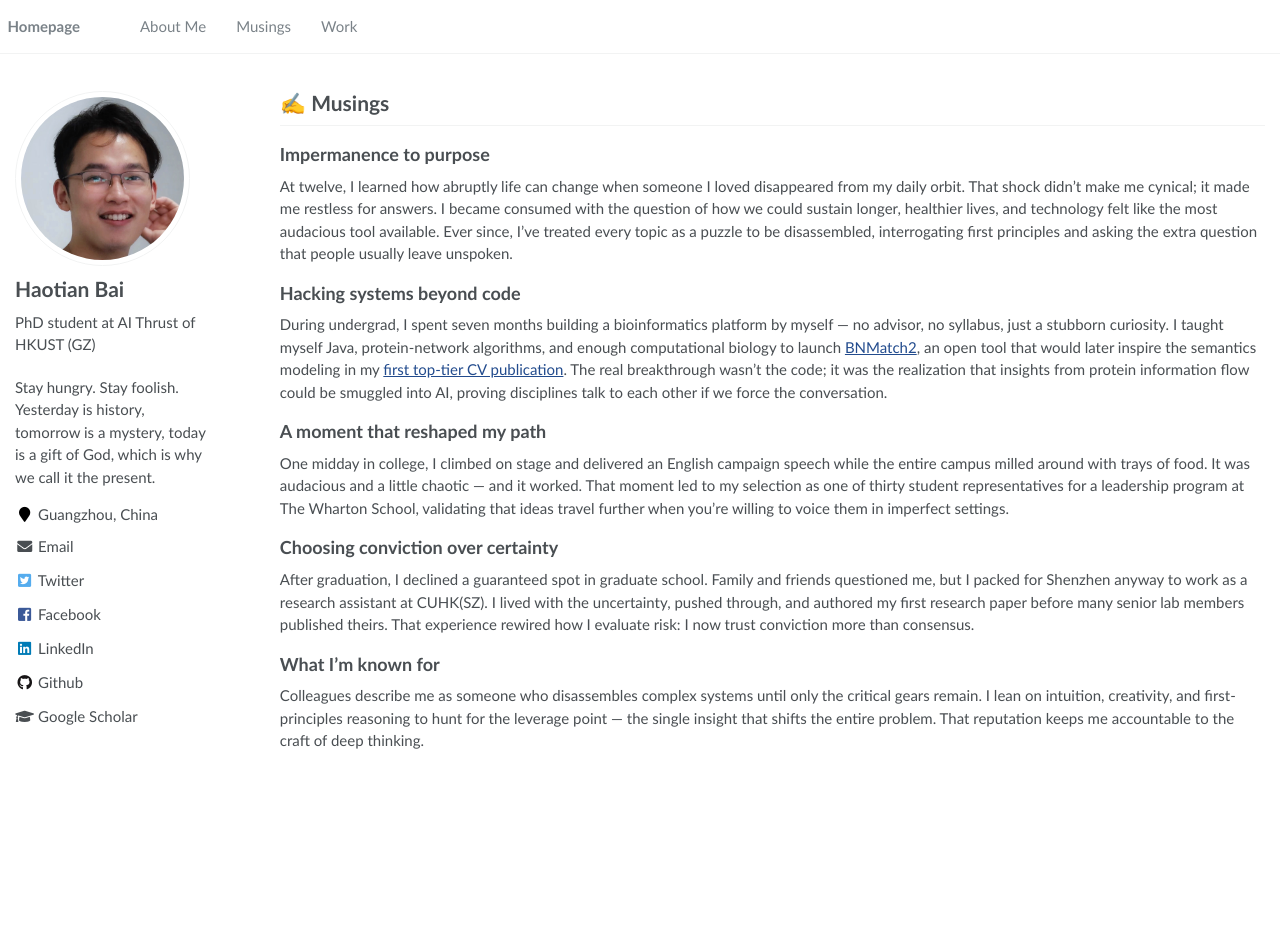
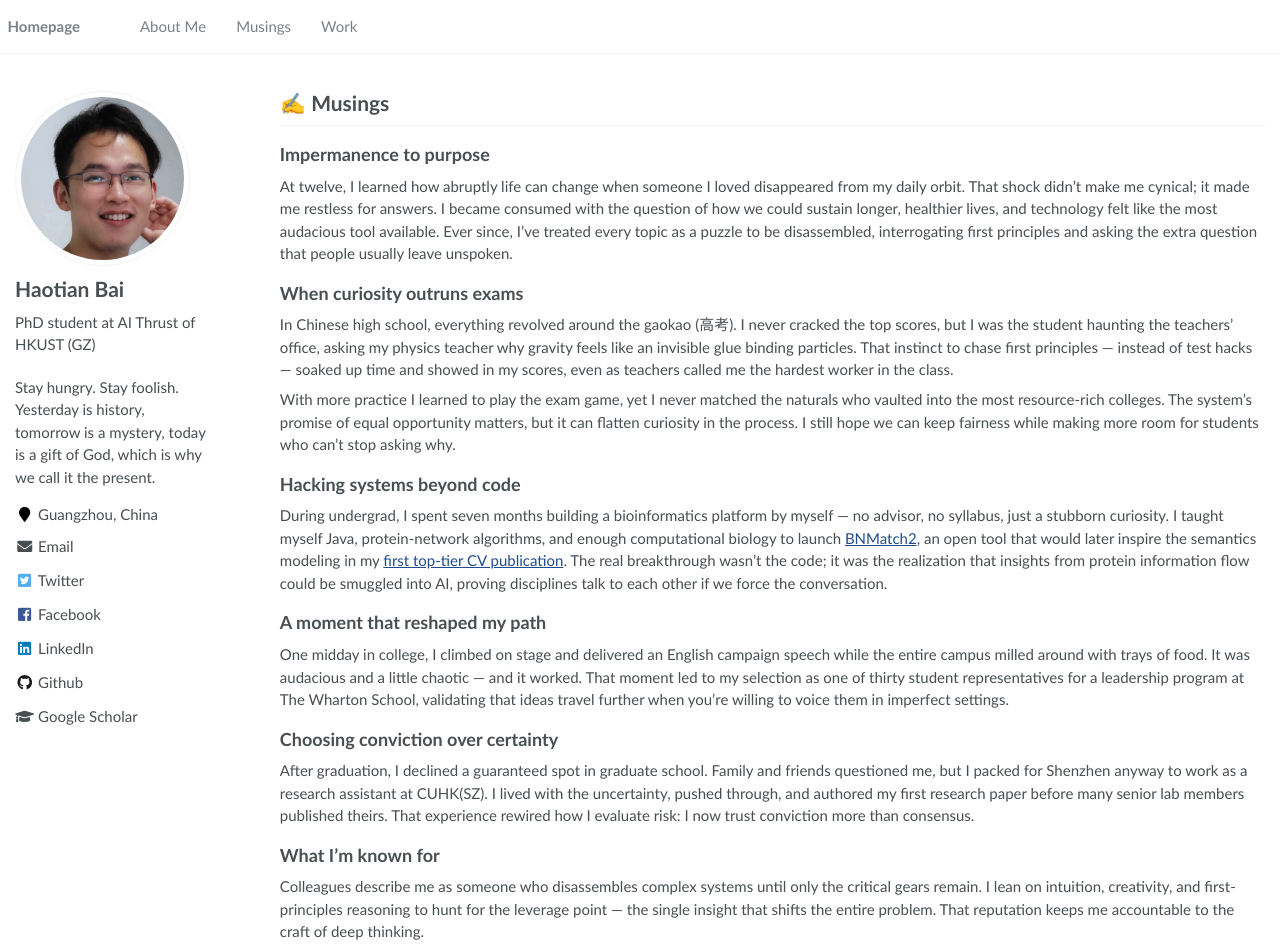
Before and after one commit to hbai98/hbai98.github.io, a Jekyll site: the page built from _pages/includes/essays.md, in a window 1280 px wide and 950 px high. Built offline with Jekyll 4.4.1, drawn with Linux system fonts in a browser that asks for light colours; our own code applies the rules of GitHub Pages for plain Markdown files.

Commit message:
Add new essay section on curiosity in education, discussing the impact of the gaokao system on student learning and exploration.

```diff
--- a/_pages/includes/essays.md
+++ b/_pages/includes/essays.md
@@ -5,6 +5,11 @@
 
 ## Impermanence to purpose
 At twelve, I learned how abruptly life can change when someone I loved disappeared from my daily orbit. That shock didn’t make me cynical; it made me restless for answers. I became consumed with the question of how we could sustain longer, healthier lives, and technology felt like the most audacious tool available. Ever since, I’ve treated every topic as a puzzle to be disassembled, interrogating first principles and asking the extra question that people usually leave unspoken.
+
+## When curiosity outruns exams
+In Chinese high school, everything revolved around the gaokao (高考). I never cracked the top scores, but I was the student haunting the teachers’ office, asking my physics teacher why gravity feels like an invisible glue binding particles. That instinct to chase first principles — instead of test hacks — soaked up time and showed in my scores, even as teachers called me the hardest worker in the class.
+
+With more practice I learned to play the exam game, yet I never matched the naturals who vaulted into the most resource-rich colleges. The system’s promise of equal opportunity matters, but it can flatten curiosity in the process. I still hope we can keep fairness while making more room for students who can’t stop asking why.
 
 ## Hacking systems beyond code
 During undergrad, I spent seven months building a bioinformatics platform by myself — no advisor, no syllabus, just a stubborn curiosity. I taught myself Java, protein-network algorithms, and enough computational biology to launch [BNMatch2](https://apps.cytoscape.org/apps/bnmatch2), an open tool that would later inspire the semantics modeling in my [first top-tier CV publication](https://arxiv.org/pdf/2207.10447). The real breakthrough wasn’t the code; it was the realization that insights from protein information flow could be smuggled into AI, proving disciplines talk to each other if we force the conversation.
```
